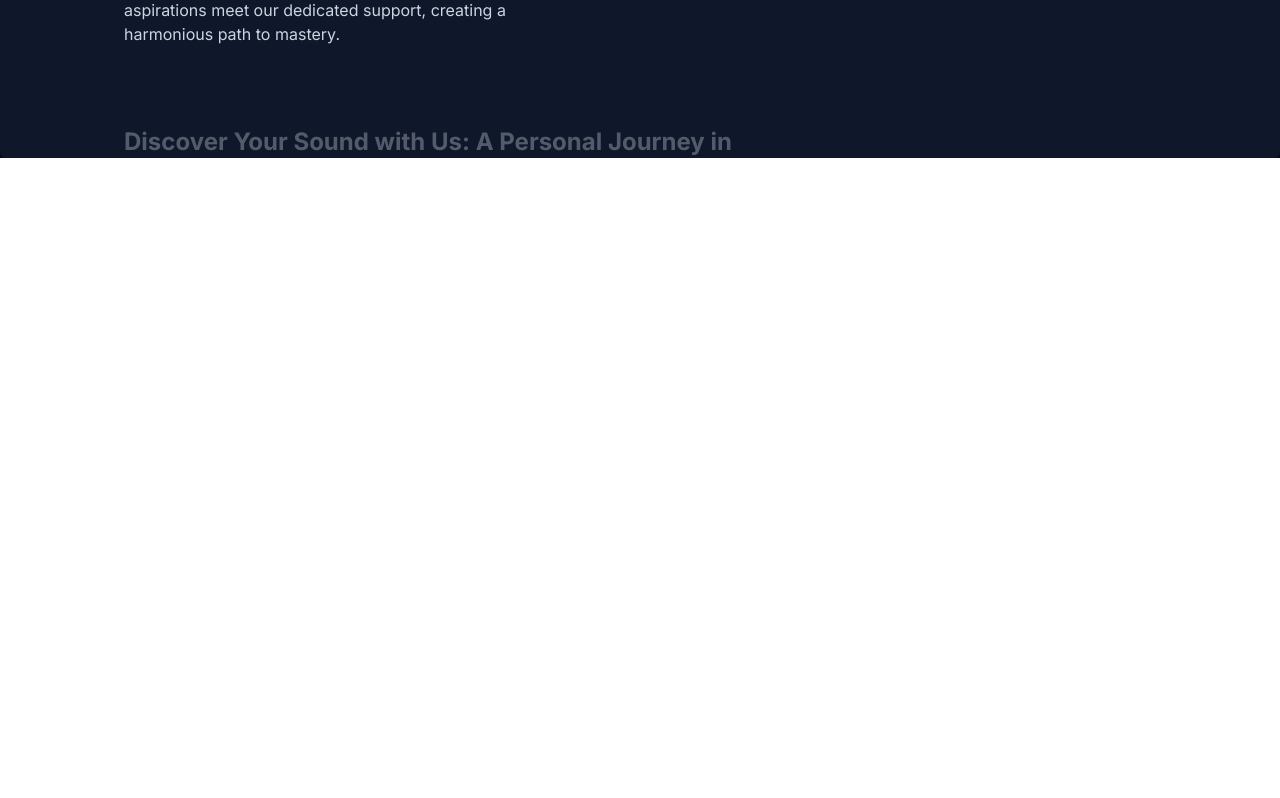
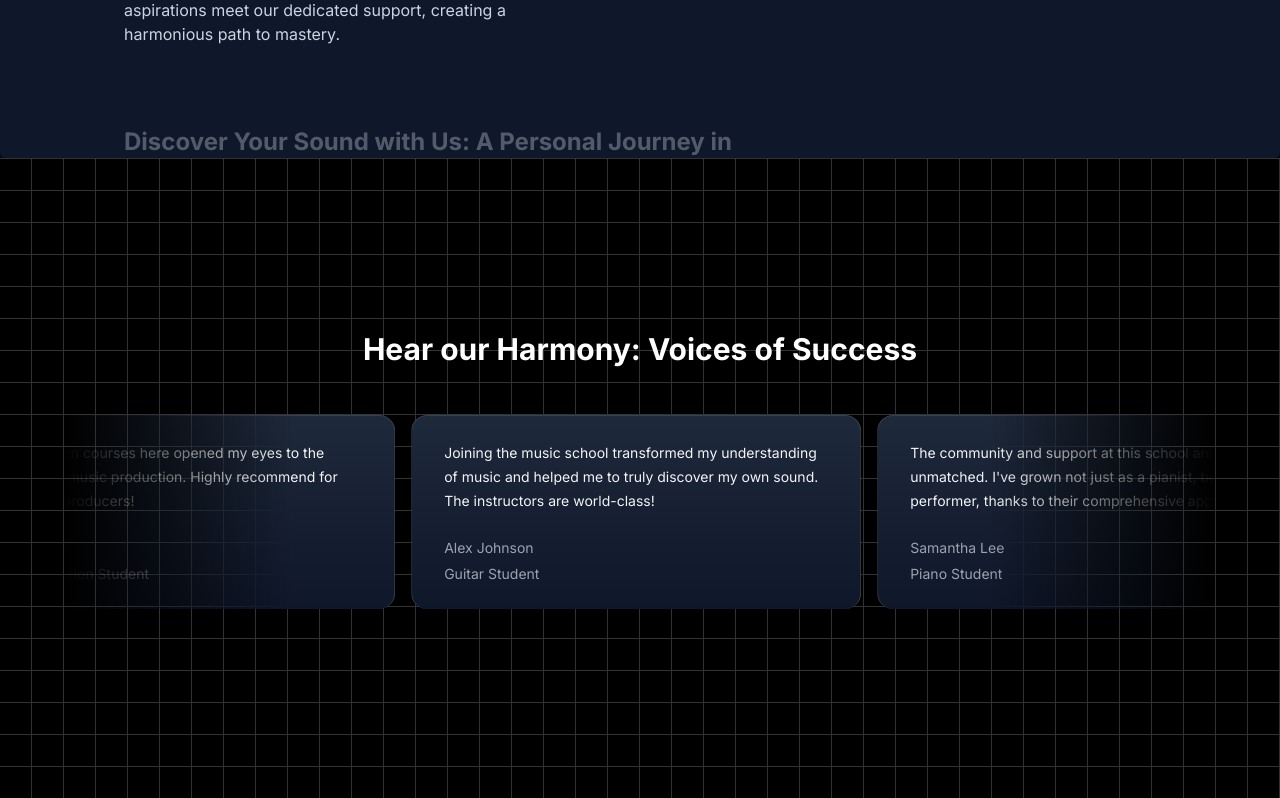
Before and after one commit to itsAmitgupta/musicNextjs, a Next.js app: page / in a window 1280 px wide. Shown: the part 1670-2468 px from the top of the page. Before the commit the page ends 1828 px from the top, so only its background shows below. Built offline with nearby package versions, Linux system fonts and the light colour scheme.

Commit message:
grid bg and moving card

```diff
--- a/package.json
+++ b/package.json
@@ -11,6 +11,7 @@
   "dependencies": {
     "clsx": "^2.1.0",
     "framer-motion": "^11.1.7",
+    "mini-svg-data-uri": "^1.4.4",
     "next": "14.2.2",
     "react": "^18",
     "react-dom": "^18",
--- a/src/app/globals.css
+++ b/src/app/globals.css
@@ -2,7 +2,7 @@
 @tailwind components;
 @tailwind utilities;
 
-/* :root {
+:root {
   --foreground-rgb: 0, 0, 0;
   --background-start-rgb: 214, 219, 220;
   --background-end-rgb: 255, 255, 255;
@@ -30,4 +30,4 @@
   .text-balance {
     text-wrap: balance;
   }
-} */
+}
--- a/src/app/page.tsx
+++ b/src/app/page.tsx
@@ -1,15 +1,16 @@
 import FeaturedCourses from "@/components/FeaturedCourses";
 import Herosection from "@/components/Herosection";
+import TestimonialCards from "@/components/TestimonialCards";
 import WhyChooseUs from "@/components/WhyChooseUs";
 import Image from "next/image";
 
 export default function Home() {
   return (
-    <main className="min-h-screen bg-black/[0.96] antialiased bg-grid-white/[0.02]">
-      {/* <h1 className="text-2xl text-white text-center">Start learning next js</h1> */}
+    <main className="min-h-screen bg-black/[0.96] antialiased ">
       <Herosection/>
       <FeaturedCourses/>
       <WhyChooseUs/>
+      <TestimonialCards/>
     </main>
   );
 }
--- /dev/null
+++ b/src/components/TestimonialCards.tsx
@@ -0,0 +1,55 @@
+"use client";
+import React from "react";
+import { InfiniteMovingCards } from "./ui/infinite-moving-cards";
+
+const musicSchoolTestimonials = [
+  {
+    quote:
+      "Joining the music school transformed my understanding of music and helped me to truly discover my own sound. The instructors are world-class!",
+    name: "Alex Johnson",
+    title: "Guitar Student",
+  },
+  {
+    quote:
+      "The community and support at this school are unmatched. I've grown not just as a pianist, but also as a performer, thanks to their comprehensive approach.",
+    name: "Samantha Lee",
+    title: "Piano Student",
+  },
+  {
+    quote:
+      "This school offered me the tools and confidence to take my singing to the next level. I'm endlessly grateful for the personalized coaching.",
+    name: "Michael Chen",
+    title: "Vocal Student",
+  },
+  {
+    quote:
+      "As a violinist, finding the right mentor can be challenging, but this school matched me with a teacher who truly understands my goals and challenges.",
+    name: "Emily Taylor",
+    title: "Violin Student",
+  },
+  {
+    quote:
+      "The production courses here opened my eyes to the intricacies of music production. Highly recommend for any aspiring producers!",
+    name: "Chris Morales",
+    title: "Music Production Student",
+  },
+];
+
+function TestimonialCards() {
+  return (
+    <div className="h-[40rem] w-full dark:bg-black dark:grid-white/[0.2] bg-grid-white/[0.2] bg-black/[0.96] relative flex justify-center overflow-hidden items-center flex-col">
+        <h2 className="text-3xl font-bold text-center mb-8 z-10 text-white">Hear our Harmony: Voices of Success</h2>
+      <div className="flex justify-center w-full overflow-hidden px-4 sm:px-6 lg:px-8">
+          <div className="w-full max-w-6xl">
+            <InfiniteMovingCards
+              items={musicSchoolTestimonials}
+              direction="right"
+              speed="normal"
+            />
+          </div>
+      </div>
+    </div>
+  );
+}
+
+export default TestimonialCards;
--- /dev/null
+++ b/src/components/ui/infinite-moving-cards.tsx
@@ -0,0 +1,120 @@
+"use client";
+import { cn } from "@/utils/cn";
+import React, { useEffect, useState } from "react";
+
+export const InfiniteMovingCards = ({
+  items,
+  direction = "left",
+  speed = "fast",
+  pauseOnHover = true,
+  className,
+}: {
+  items: {
+    quote: string;
+    name: string;
+    title: string;
+  }[];
+  direction?: "left" | "right";
+  speed?: "fast" | "normal" | "slow";
+  pauseOnHover?: boolean;
+  className?: string;
+}) => {
+  const containerRef = React.useRef<HTMLDivElement>(null);
+  const scrollerRef = React.useRef<HTMLUListElement>(null);
+
+  useEffect(() => {
+    addAnimation();
+  }, []);
+  const [start, setStart] = useState(false);
+  function addAnimation() {
+    if (containerRef.current && scrollerRef.current) {
+      const scrollerContent = Array.from(scrollerRef.current.children);
+
+      scrollerContent.forEach((item) => {
+        const duplicatedItem = item.cloneNode(true);
+        if (scrollerRef.current) {
+          scrollerRef.current.appendChild(duplicatedItem);
+        }
+      });
+
+      getDirection();
+      getSpeed();
+      setStart(true);
+    }
+  }
+  const getDirection = () => {
+    if (containerRef.current) {
+      if (direction === "left") {
+        containerRef.current.style.setProperty(
+          "--animation-direction",
+          "forwards"
+        );
+      } else {
+        containerRef.current.style.setProperty(
+          "--animation-direction",
+          "reverse"
+        );
+      }
+    }
+  };
+  const getSpeed = () => {
+    if (containerRef.current) {
+      if (speed === "fast") {
+        containerRef.current.style.setProperty("--animation-duration", "20s");
+      } else if (speed === "normal") {
+        containerRef.current.style.setProperty("--animation-duration", "40s");
+      } else {
+        containerRef.current.style.setProperty("--animation-duration", "80s");
+      }
+    }
+  };
+  return (
+    <div
+      ref={containerRef}
+      className={cn(
+        "scroller relative z-20  max-w-7xl overflow-hidden  [mask-image:linear-gradient(to_right,transparent,white_20%,white_80%,transparent)]",
+        className
+      )}
+    >
+      <ul
+        ref={scrollerRef}
+        className={cn(
+          " flex min-w-full shrink-0 gap-4 py-4 w-max flex-nowrap",
+          start && "animate-scroll ",
+          pauseOnHover && "hover:[animation-play-state:paused]"
+        )}
+      >
+        {items.map((item, idx) => (
+          <li
+            className="w-[350px] max-w-full relative rounded-2xl border border-b-0 flex-shrink-0 border-slate-700 px-8 py-6 md:w-[450px]"
+            style={{
+              background:
+                "linear-gradient(180deg, var(--slate-800), var(--slate-900)",
+            }}
+            key={item.name}
+          >
+            <blockquote>
+              <div
+                aria-hidden="true"
+                className="user-select-none -z-1 pointer-events-none absolute -left-0.5 -top-0.5 h-[calc(100%_+_4px)] w-[calc(100%_+_4px)]"
+              ></div>
+              <span className=" relative z-20 text-sm leading-[1.6] text-gray-100 font-normal">
+                {item.quote}
+              </span>
+              <div className="relative z-20 mt-6 flex flex-row items-center">
+                <span className="flex flex-col gap-1">
+                  <span className=" text-sm leading-[1.6] text-gray-400 font-normal">
+                    {item.name}
+                  </span>
+                  <span className=" text-sm leading-[1.6] text-gray-400 font-normal">
+                    {item.title}
+                  </span>
+                </span>
+              </div>
+            </blockquote>
+          </li>
+        ))}
+      </ul>
+    </div>
+  );
+};
--- a/tailwind.config.ts
+++ b/tailwind.config.ts
@@ -1,4 +1,5 @@
 const defaultTheme = require("tailwindcss/defaultTheme");
+const svgToDataUri = require("mini-svg-data-uri");
 const colors = require("tailwindcss/colors");
 const {
   default: flattenColorPalette,
@@ -16,6 +17,7 @@
     extend: {
       animation: {
         spotlight: "spotlight 2s ease .75s 1 forwards",
+        scroll:"scroll var(--animation-duration, 40s) var(--animation-direction, forwards) linear infinite"
       },
       keyframes: {
         spotlight: {
@@ -28,6 +30,11 @@
             transform: "translate(-50%,-40%) scale(1)",
           },
         },
+        scroll: {
+          to: {
+            transform: "translate(calc(-50% - 0.5rem))",
+          },
+        }
       },
       backgroundImage: {
         "gradient-radial": "radial-gradient(var(--tw-gradient-stops))",
@@ -36,7 +43,7 @@
       },
     },
   },
-  plugins: [addVariablesForColors],
+  plugins: [addVariablesForColors, addSvgPatterns],
 };
 // This plugin adds each Tailwind color as a global CSS variable, e.g. var(--gray-200).
 function addVariablesForColors({ addBase, theme }: any) {
@@ -49,4 +56,28 @@
     ":root": newVars,
   });
 }
+
+//grid
+function addSvgPatterns({ matchUtilities, theme }: any) {
+  matchUtilities(
+    {
+      'bg-grid': (value: any) => ({
+        backgroundImage: `url("${svgToDataUri(
+          `<svg xmlns="http://www.w3.org/2000/svg" viewBox="0 0 32 32" width="32" height="32" fill="none" stroke="${value}"><path d="M0 .5H31.5V32"/></svg>`
+        )}")`,
+      }),
+      'bg-grid-small': (value: any) => ({
+        backgroundImage: `url("${svgToDataUri(
+          `<svg xmlns="http://www.w3.org/2000/svg" viewBox="0 0 32 32" width="8" height="8" fill="none" stroke="${value}"><path d="M0 .5H31.5V32"/></svg>`
+        )}")`,
+      }),
+      'bg-dot': (value: any) => ({
+        backgroundImage: `url("${svgToDataUri(
+          `<svg xmlns="http://www.w3.org/2000/svg" viewBox="0 0 32 32" width="16" height="16" fill="none"><circle fill="${value}" id="pattern-circle" cx="10" cy="10" r="1.6257413380501518"></circle></svg>`
+        )}")`,
+      }),
+    },
+    { values: flattenColorPalette(theme('backgroundColor')), type: 'color' }
+  );
+}
 export default config;
```
Also changed, not shown: 1 other file (tests, documents, lock files or other folders).
